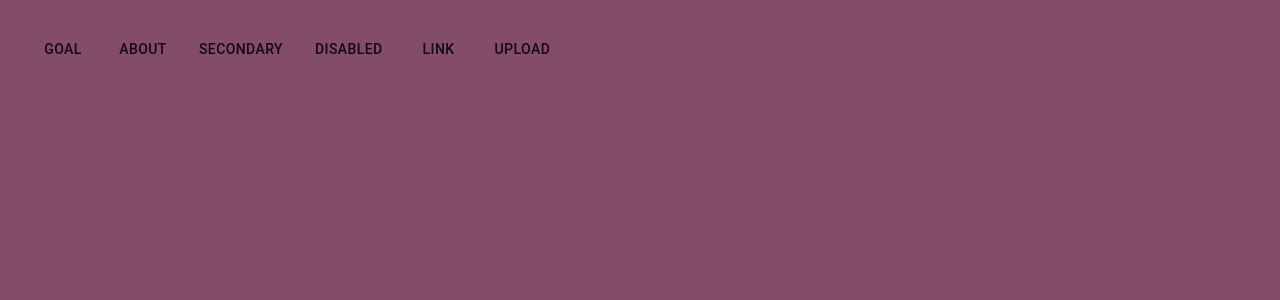
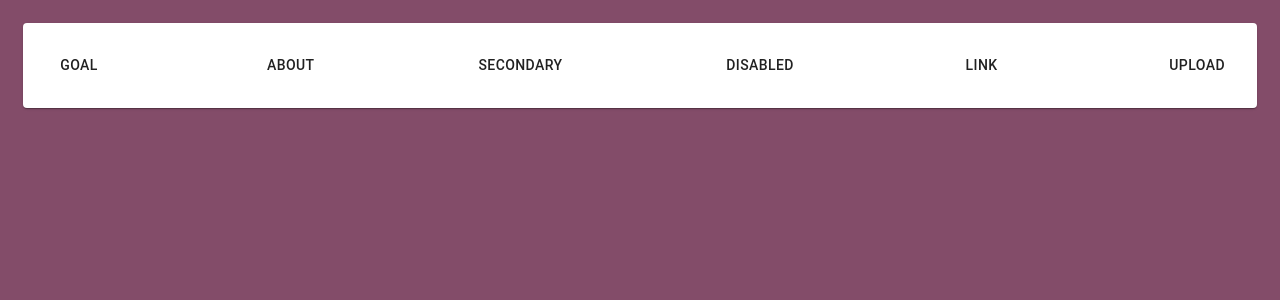
Before and after one commit to MarietaKocharyan/architecpage, a React (Create React App) app: page / in a window 1280 px wide. Shown: the top 300 px of the page. Built offline with nearby package versions, Linux system fonts and the light colour scheme.

Commit message:
Add menu using materila UI comnponents

```diff
--- a/src/App.js
+++ b/src/App.js
@@ -1,12 +1,12 @@
 import React, { Component } from 'react';
-import TextButtons from './Components/Menu'
+import NestedGrid from './Components/Grid'
 
 class App extends Component {
   render() {
     return (
       <div className="App">
         <header className="App-header">
-        <TextButtons />
+        <NestedGrid />
         </header>
       </div>
     );
--- /dev/null
+++ b/src/Components/Grid.js
@@ -0,0 +1,34 @@
+import React from 'react';
+import PropTypes from 'prop-types';
+import { withStyles } from '@material-ui/core/styles';
+import Paper from '@material-ui/core/Paper';
+import Grid from '@material-ui/core/Grid';
+
+import MenuButtons from './Menu'
+
+const styles = theme => ({
+  root: {
+    flexGrow: 1,
+  },
+  paper: {
+    padding: theme.spacing.unit * 2,
+    textAlign: 'center',
+    color: theme.palette.text.secondary,
+  },
+});
+
+function CenteredGrid(props) {
+  const { classes } = props;
+
+  return (
+    <div className={classes.root}>
+          <Paper className={classes.paper}><MenuButtons/></Paper>
+    </div>
+  );
+}
+
+CenteredGrid.propTypes = {
+  classes: PropTypes.object.isRequired,
+};
+
+export default withStyles(styles)(CenteredGrid);
--- a/src/Components/Menu.js
+++ b/src/Components/Menu.js
@@ -1,7 +1,10 @@
 import React from 'react';
 import PropTypes from 'prop-types';
+
 import { withStyles } from '@material-ui/core/styles';
 import Button from '@material-ui/core/Button';
+import Grid from '@material-ui/core/Grid';
+
 
 const styles = theme => ({
   button: {
@@ -15,18 +18,23 @@ const styles = theme => ({
 function MenuButtons(props) {
   const { classes } = props;
   return (
-    <div>
+    <Grid
+        container
+        item
+        xs={12}
+        justify="space-between"
+    >
       <Button className={classes.button}>Goal</Button>
-      <Button color="#9e9e9e" className={classes.button}>
-        About
+      <Button  className={classes.button}>
+About
       </Button>
       <Button  className={classes.button}>
         Secondary
       </Button>
-      <Button color="#9e9e9e" className={classes.button}>
+      <Button  className={classes.button}>
         Disabled
       </Button>
-      <Button  color="#9e9e9e" href="#text-buttons" className={classes.button}>
+      <Button   href="#text-buttons" className={classes.button}>
         Link
       </Button>
       <input
@@ -37,11 +45,11 @@ function MenuButtons(props) {
         type="file"
       />
       <label htmlFor="text-button-file">
-        <Button  className={classes.button}>
+        <Button component="span" className={classes.button}>
           Upload
         </Button>
       </label>
-    </div>
+    </Grid>
   );
 }
 
```
